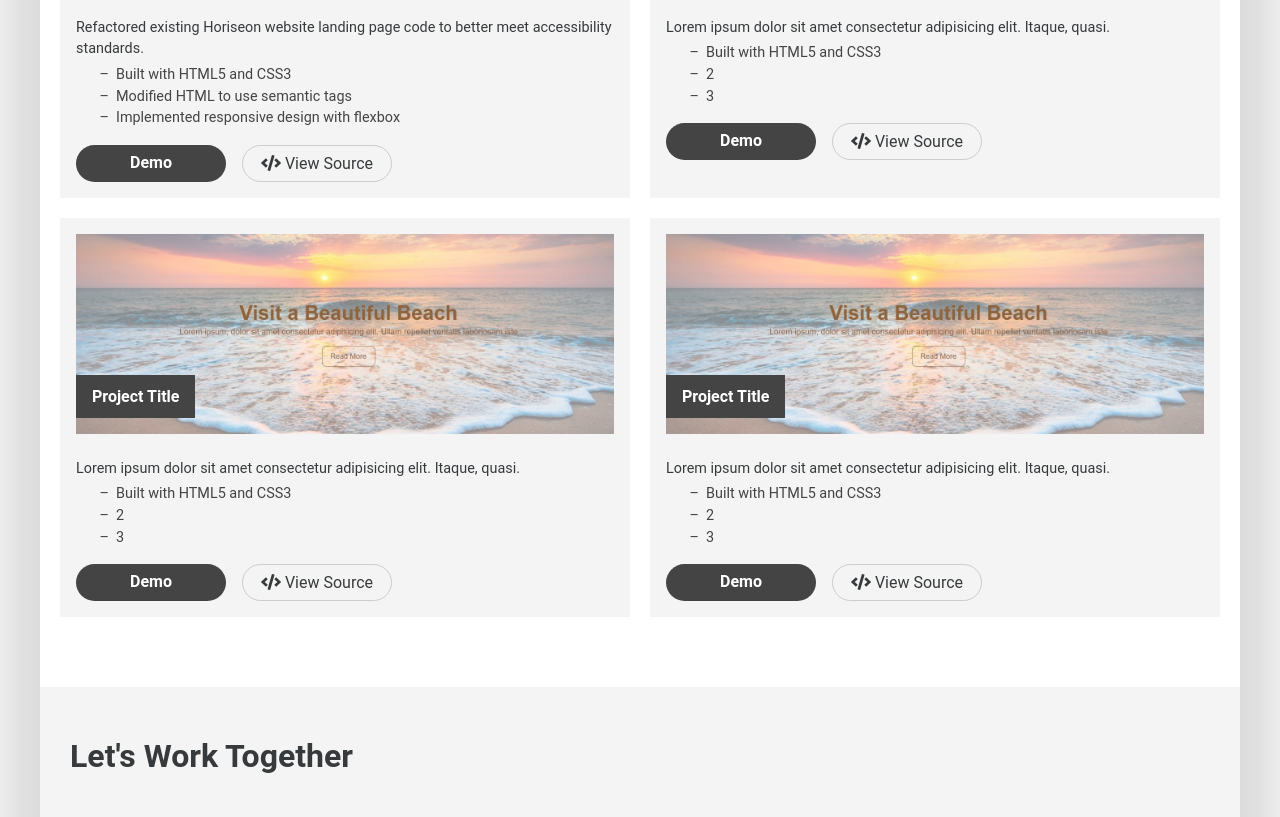
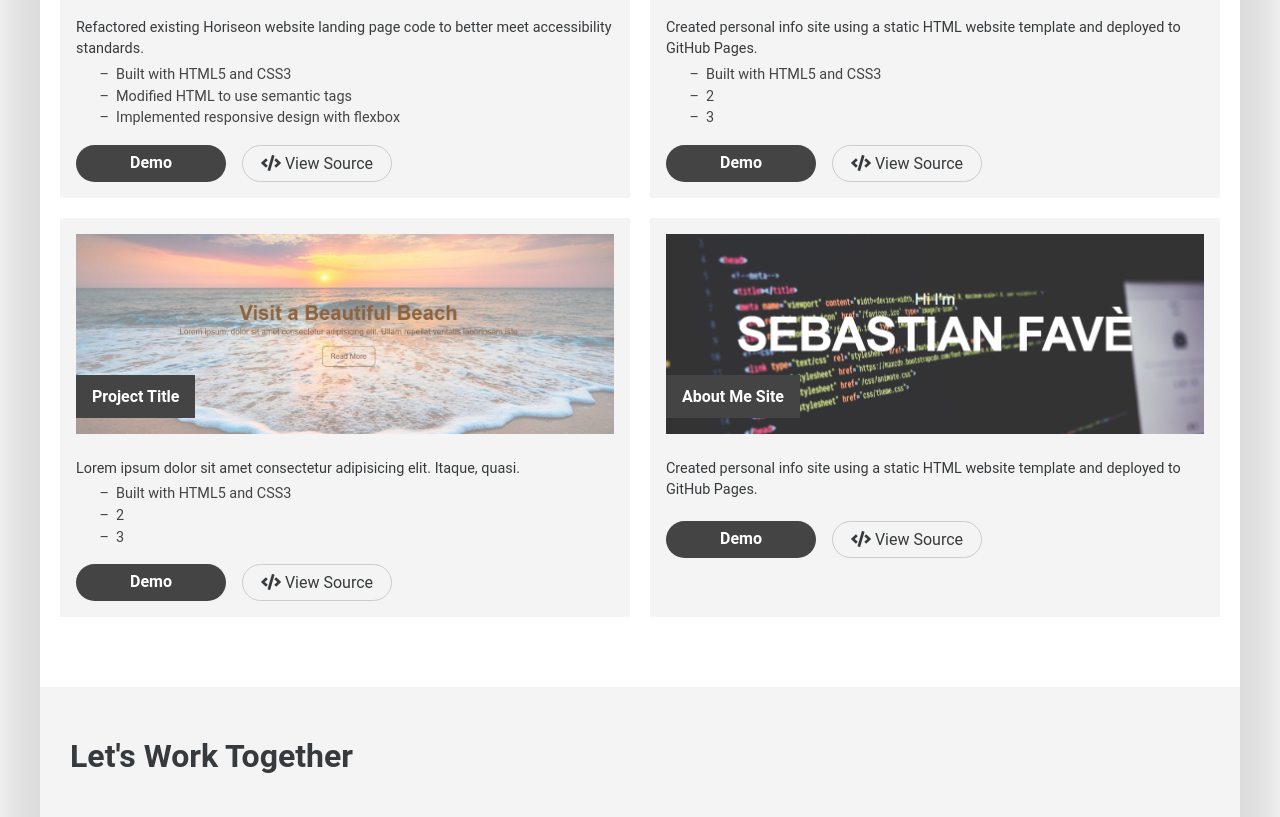
Before and after one commit to spfave/portfolio-website, a plain HTML site: page index.html in a window 1280 px wide. Shown: the part 2141-2958 px from the top of the page. Drawn offline with Linux system fonts and the light colour scheme.

Commit message:
Add new project details

```diff
--- a/index.html
+++ b/index.html
@@ -69,7 +69,7 @@
             <div class="grid-works">
                 <article class="project full">
                     <div class="project-image">
-                        <a href="">
+                        <a href="" target="_blank">
                             <img src="./img/demo-landing-page.jpg" alt="">
                             <h5>Project Title</h5>
                         </a>
@@ -82,8 +82,9 @@
                             <li>3</li>
                         </ul>
                         <div class="project-links flex-row">
-                            <a class="btn btn-fill" href="">Demo</a>
-                            <a class="btn btn-outline" href=""><i class="fas fa-code"></i> View Source</a>
+                            <a class="btn btn-fill" href="" target="_blank">Demo</a>
+                            <a class="btn btn-outline" href="" target="_blank"><i class="fas fa-code"></i> View
+                                Source</a>
                         </div>
                     </div>
                 </article>
@@ -115,7 +116,30 @@
 
                 <article class="project">
                     <div class="project-image">
-                        <a href="">
+                        <a href="" target="_blank">
+                            <img src="./img/demo-landing-page.jpg" alt="">
+                            <h5>Project Title</h5>
+                        </a>
+                    </div>
+                    <div class="project-text">
+                        <p>Created personal info site using a static HTML website template and deployed to GitHub Pages.
+                        </p>
+                        <ul>
+                            <li>Built with HTML5 and CSS3</li>
+                            <li>2</li>
+                            <li>3</li>
+                        </ul>
+                        <div class="project-links flex-row">
+                            <a class="btn btn-fill" href="" target="_blank">Demo</a>
+                            <a class="btn btn-outline" href="" target="_blank"><i class="fas fa-code"></i> View
+                                Source</a>
+                        </div>
+                    </div>
+                </article>
+
+                <article class="project">
+                    <div class="project-image">
+                        <a href="" target="_blank">
                             <img src="./img/demo-landing-page.jpg" alt="">
                             <h5>Project Title</h5>
                         </a>
@@ -128,51 +152,30 @@
                             <li>3</li>
                         </ul>
                         <div class="project-links flex-row">
-                            <a class="btn btn-fill" href="">Demo</a>
-                            <a class="btn btn-outline" href=""><i class="fas fa-code"></i> View Source</a>
+                            <a class="btn btn-fill" href="" target="_blank">Demo</a>
+                            <a class="btn btn-outline" href="" target="_blank"><i class="fas fa-code"></i> View
+                                Source</a>
                         </div>
                     </div>
                 </article>
 
-                <article class="project">
+                <article class="project flex-column">
                     <div class="project-image">
-                        <a href="">
-                            <img src="./img/demo-landing-page.jpg" alt="">
-                            <h5>Project Title</h5>
+                        <a href="https://spfave.github.io/prework-about-me/" target="_blank">
+                            <img src="./img/portfolio_projects/about_me_website.png" alt="">
+                            <h5>About Me Site</h5>
                         </a>
                     </div>
-                    <div class="project-text">
-                        <p>Lorem ipsum dolor sit amet consectetur adipisicing elit. Itaque, quasi.</p>
-                        <ul>
-                            <li>Built with HTML5 and CSS3</li>
-                            <li>2</li>
-                            <li>3</li>
-                        </ul>
-                        <div class="project-links flex-row">
-                            <a class="btn btn-fill" href="">Demo</a>
-                            <a class="btn btn-outline" href=""><i class="fas fa-code"></i> View Source</a>
-                        </div>
+                    <div class="project-text flex-column">
+                        <p>Created personal info site using a static HTML website template and deployed to GitHub Pages.
+                        </p>
+                        <ul></ul>
                     </div>
-                </article>
-
-                <article class="project">
-                    <div class="project-image">
-                        <a href="">
-                            <img src="./img/demo-landing-page.jpg" alt="">
-                            <h5>Project Title</h5>
-                        </a>
-                    </div>
-                    <div class="project-text">
-                        <p>Lorem ipsum dolor sit amet consectetur adipisicing elit. Itaque, quasi.</p>
-                        <ul>
-                            <li>Built with HTML5 and CSS3</li>
-                            <li>2</li>
-                            <li>3</li>
-                        </ul>
-                        <div class="project-links flex-row">
-                            <a class="btn btn-fill" href="">Demo</a>
-                            <a class="btn btn-outline" href=""><i class="fas fa-code"></i> View Source</a>
-                        </div>
+                    <div class="project-links flex-row">
+                        <a class="btn btn-fill" href="https://spfave.github.io/prework-about-me/"
+                            target="_blank">Demo</a>
+                        <a class="btn btn-outline" href="https://github.com/spfave/prework-about-me" target="_blank"><i
+                                class="fas fa-code"></i> View Source</a>
                     </div>
                 </article>
             </div>
```
Also changed, not shown: img/portfolio_projects/about_me_website.png (added).
